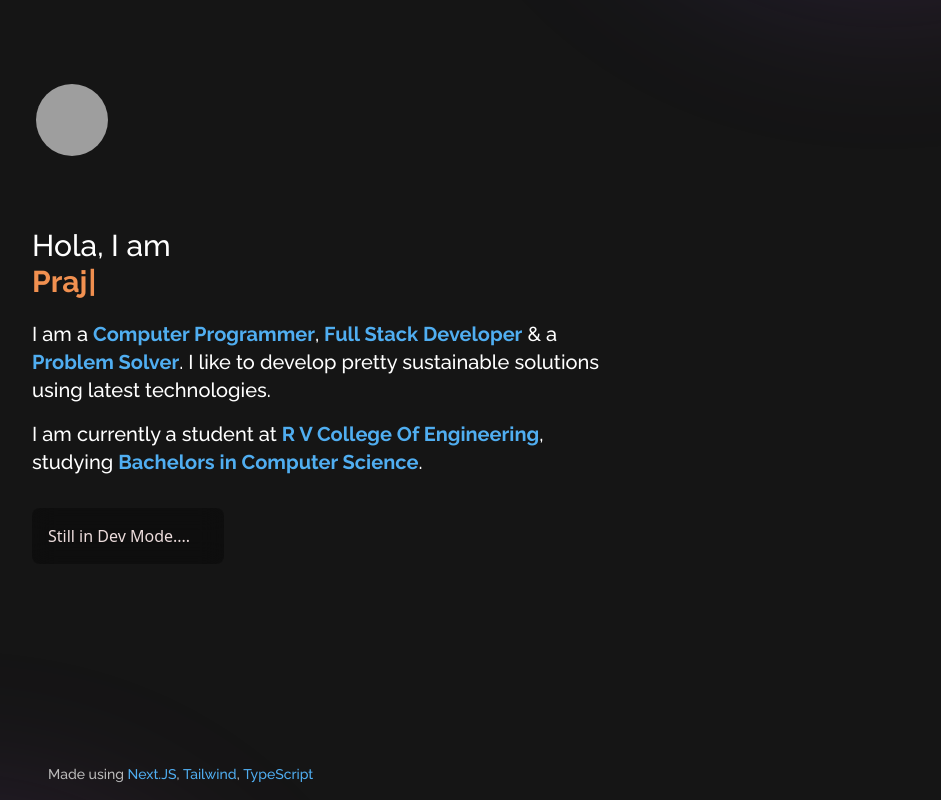
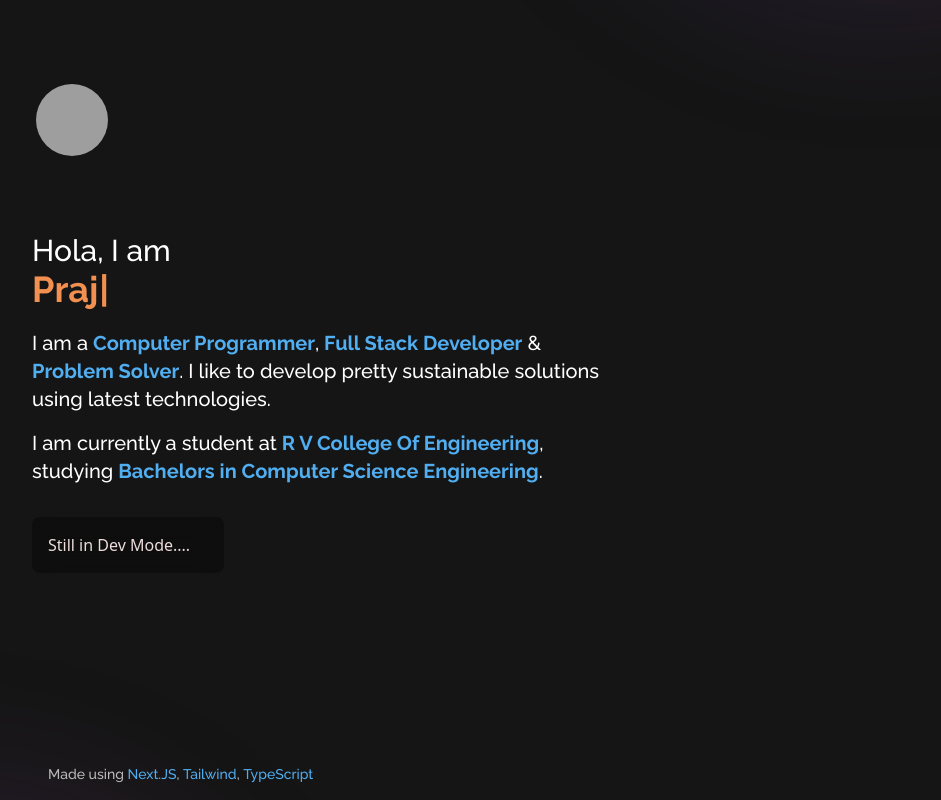
Before and after one commit to Prajwalprakash3722/prajwalprakash3722.github.io, a Next.js app: page / in a window 1280 px wide. Shown: the whole page, without its empty margins (224-1165 px from the left). Built offline with nearby package versions, Linux system fonts and the light colour scheme; grey boxes are pictures that could not be loaded.

Commit message:
[add] HomePage Done ✅

```diff
--- a/pages/index.tsx
+++ b/pages/index.tsx
@@ -17,7 +17,7 @@ export default function Home() {
       <div className="flex flex-row">
         <h1 className="text-xl sm:text-3xl text-white my-5 font-display">
           Hola, I am{" "}
-          <span className="text-[#f19050] font-bold">
+          <span className="text-[#f19050] font-bold text-4xl">
             <Typewriter
               options={{
                 strings: ["Prajwal Prakash", , "Prajwal P"],
@@ -33,7 +33,7 @@ export default function Home() {
         I am a{" "}
         <span className="text-[#50AEF1] font-bold">Computer Programmer</span>,
         <span className="text-[#50AEF1] font-bold"> Full Stack Developer</span>{" "}
-        & a&nbsp;
+        &&nbsp;
         <span className="text-[#50AEF1] font-bold"> Problem Solver</span>. I
         like to develop pretty sustainable solutions using latest technologies.
       </p>
@@ -44,7 +44,7 @@ export default function Home() {
         </span>
         , studying&nbsp;
         <span className="text-[#50AEF1] font-bold">
-          Bachelors in Computer Science
+          Bachelors in Computer Science Engineering
         </span>
         .
       </p>
```
